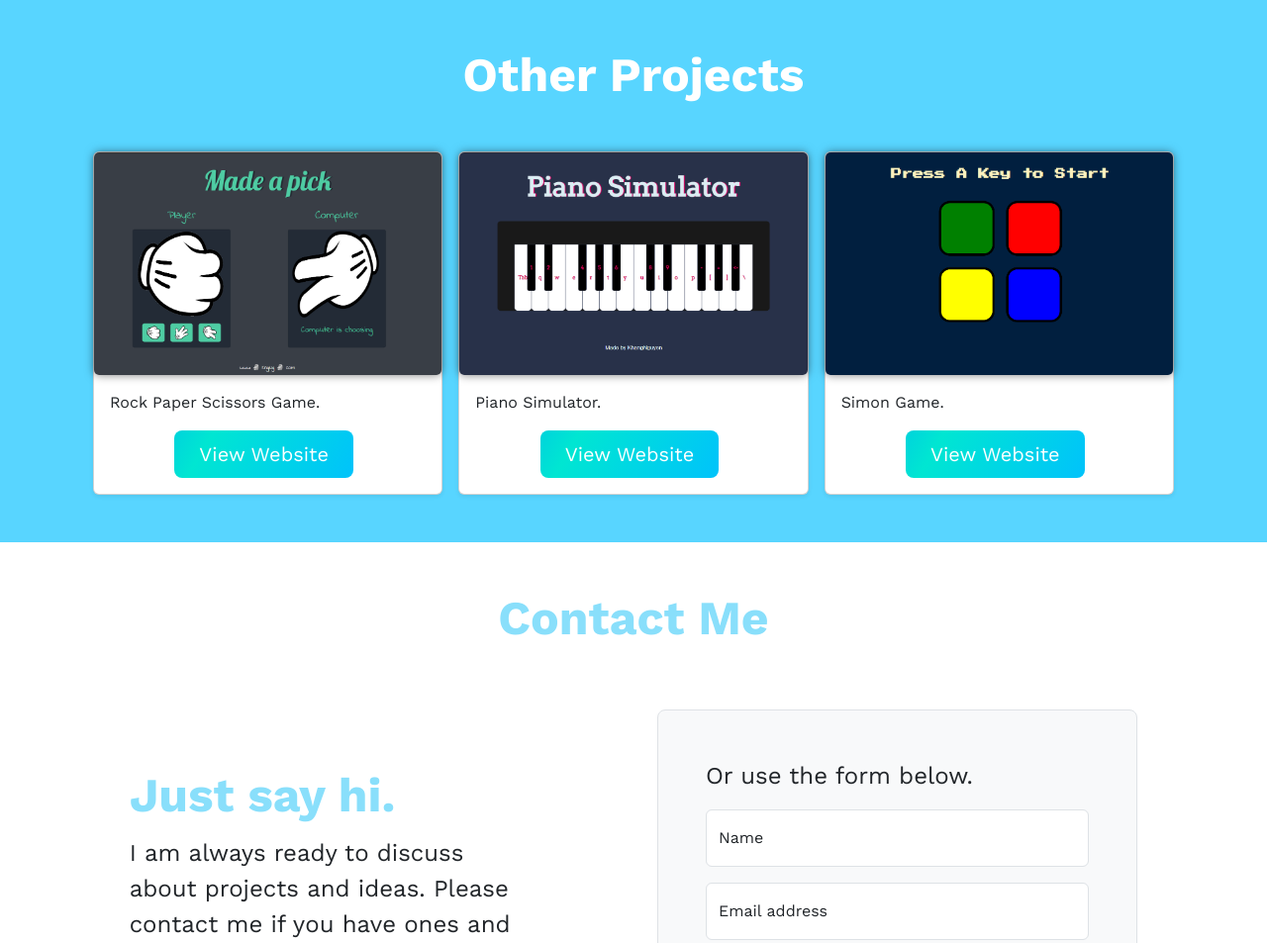
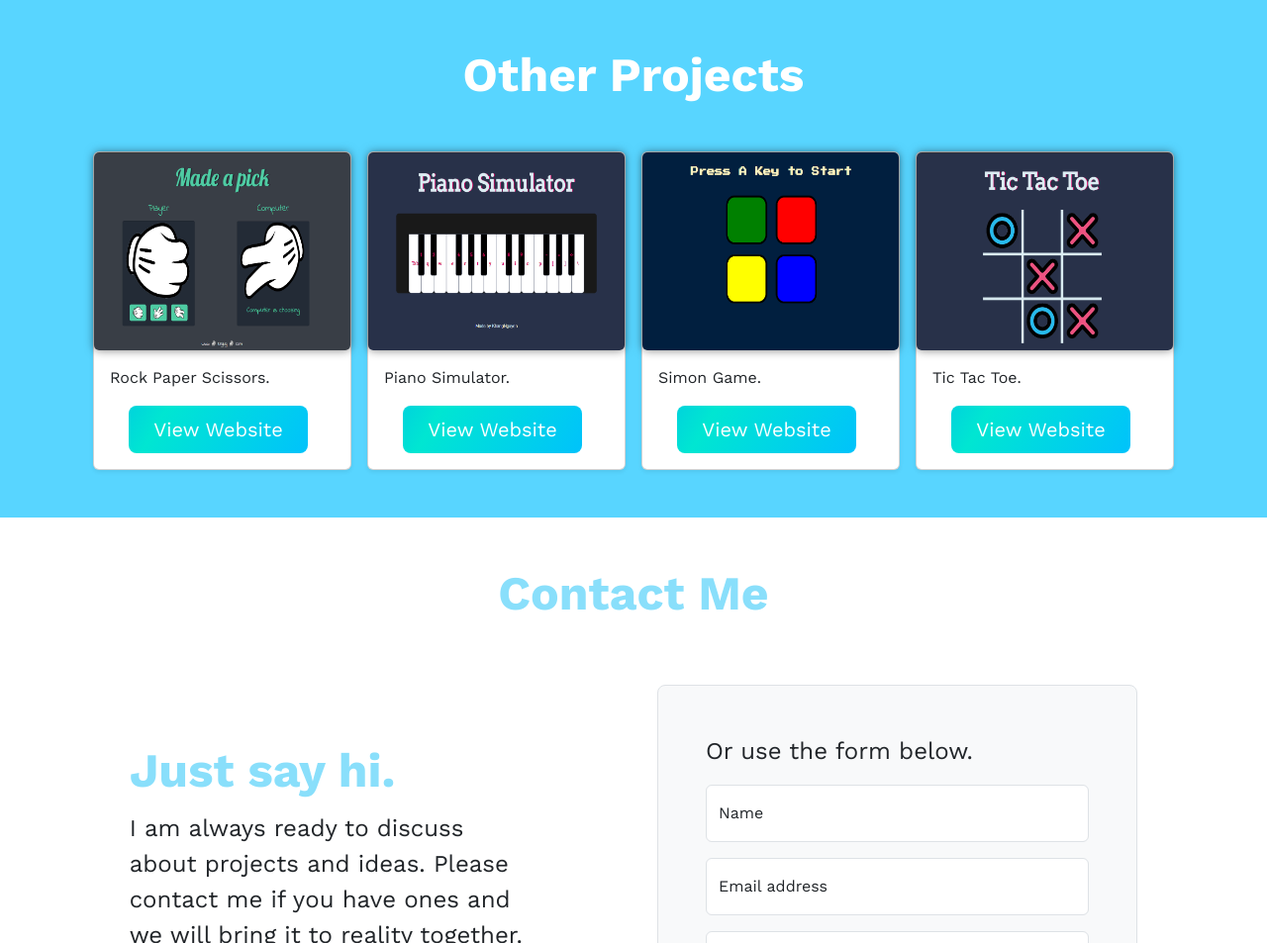
Before and after one commit to KngNg1603/Portfolio, a plain HTML site: page index.html in a window 1280 px wide. Shown: the part 3040-3993 px from the top of the page at 99% size. Drawn offline with nearby package versions, Linux system fonts and the light colour scheme; some packages are replaced by stand-ins of ours; a script that the page names is missing.

Commit message:
Add new project

```diff
--- a/index.html
+++ b/index.html
@@ -136,12 +136,12 @@
         <div class="container py-5">
           <h1 class="display-5 fw-bold text-white text-center mb-5">Other Projects</h1>
           <div class="container">
-            <div class="row row-cols-1 row-cols-sm-2 row-cols-md-3 g-3">
+            <div class="row row-cols-1 row-cols-sm-2 row-cols-md-4 g-3">
               <div class="col">
                 <div class="card shadow-sm">
-                  <img class="card-img" src="./images/projects/rps-game.png" alt="rps-game" height="225px">
+                  <img class="card-img" src="./images/projects/rps-game.png" alt="rps-game" height="200px">
                   <div class="card-body">
-                    <p class="card-text">Rock Paper Scissors Game.</p>
+                    <p class="card-text">Rock Paper Scissors.</p>
                     <div class="d-flex justify-content-center align-items-center">
                       <div class="d-grid gap-2 d-md-flex justify-content-md-start">
                         <a href="https://kngng1603.github.io/RockPaperScissorsGame/" target="_blank">
@@ -152,9 +152,10 @@
                   </div>
                 </div>
               </div>
+
               <div class="col">
                 <div class="card shadow-sm">
-                  <img class="card-img" src="./images/projects/piano.png" alt="piano" height="225px">
+                  <img class="card-img" src="./images/projects/piano.png" alt="piano" height="200px">
                   <div class="card-body">
                     <p class="card-text">Piano Simulator.</p>
                     <div class="d-flex justify-content-center align-items-center">
@@ -167,9 +168,10 @@
                   </div>
                 </div>
               </div>
+
               <div class="col">
                 <div class="card shadow-sm">
-                  <img class="card-img" src="./images/projects/simon-game.png" alt="simon-game" height="225px">
+                  <img class="card-img" src="./images/projects/simon-game.png" alt="simon-game" height="200px">
                   <div class="card-body">
                     <p class="card-text">Simon Game.</p>
                     <div class="d-flex justify-content-center align-items-center">
@@ -182,6 +184,23 @@
                   </div>
                 </div>
               </div>
+
+              <div class="col">
+                <div class="card shadow-sm">
+                  <img class="card-img" src="./images/projects/tictactoe.png" alt="tictactoe-game" height="200px">
+                  <div class="card-body">
+                    <p class="card-text">Tic Tac Toe.</p>
+                    <div class="d-flex justify-content-center align-items-center">
+                      <div class="d-grid gap-2 d-md-flex justify-content-md-start">
+                        <a href="https://kngng1603.github.io/Tic-Tac-Toe/" target="_blank">
+                          <button type="button" class="btn gradient-bg text-white btn-lg px-4 me-md-2">View Website</button>
+                      </a>
+                      </div>
+                    </div>
+                  </div>
+                </div>
+              </div>
+
             </div>
           </div>
         </div>
```
Also changed, not shown: images/projects/tictactoe.png (added).
